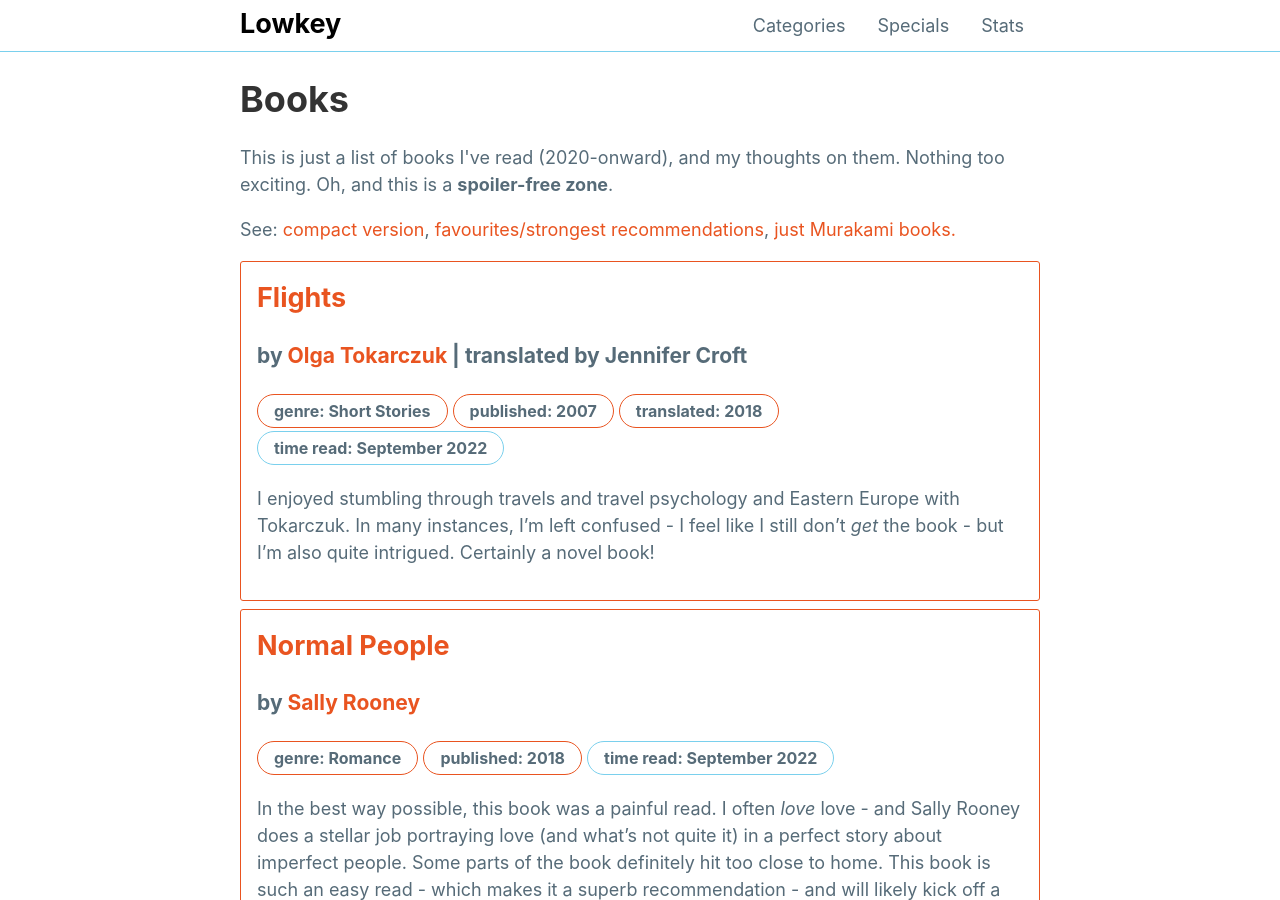
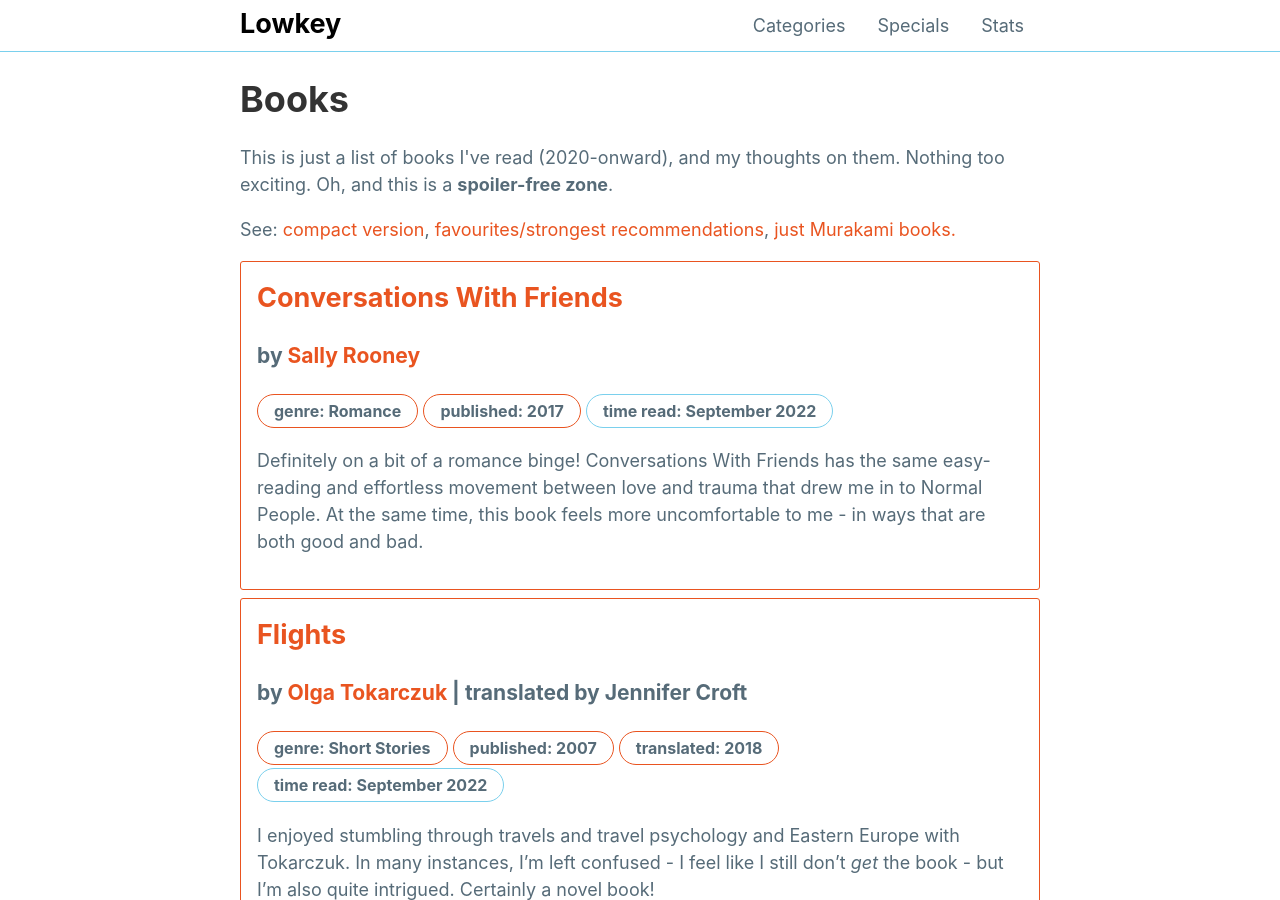
Before and after one commit to mattxwang/lowkey, a Jekyll site: the page built from stats/books.html, in a window 1280 px wide and 900 px high. Built offline with Jekyll 4.4.1, drawn with Linux system fonts in a browser that asks for light colours.

Commit message:
conversations with friends!

```diff
--- a/_data/books.yml
+++ b/_data/books.yml
@@ -733,3 +733,11 @@ flights:
   time_read: September 2022
   thoughts: >
     I enjoyed stumbling through travels and travel psychology and Eastern Europe with Tokarczuk. In many instances, I'm left confused - I feel like I still don't *get* the book - but I'm also quite intrigued. Certainly a novel book!
+conversationswithfriends:
+  title: Conversations With Friends
+  author: Sally Rooney
+  genre: Romance
+  year_published: 2017
+  time_read: September 2022
+  thoughts: >
+    Definitely on a bit of a romance binge! Conversations With Friends has the same easy-reading and effortless movement between love and trauma that drew me in to Normal People. At the same time, this book feels more uncomfortable to me - in ways that are both good and bad.
```
